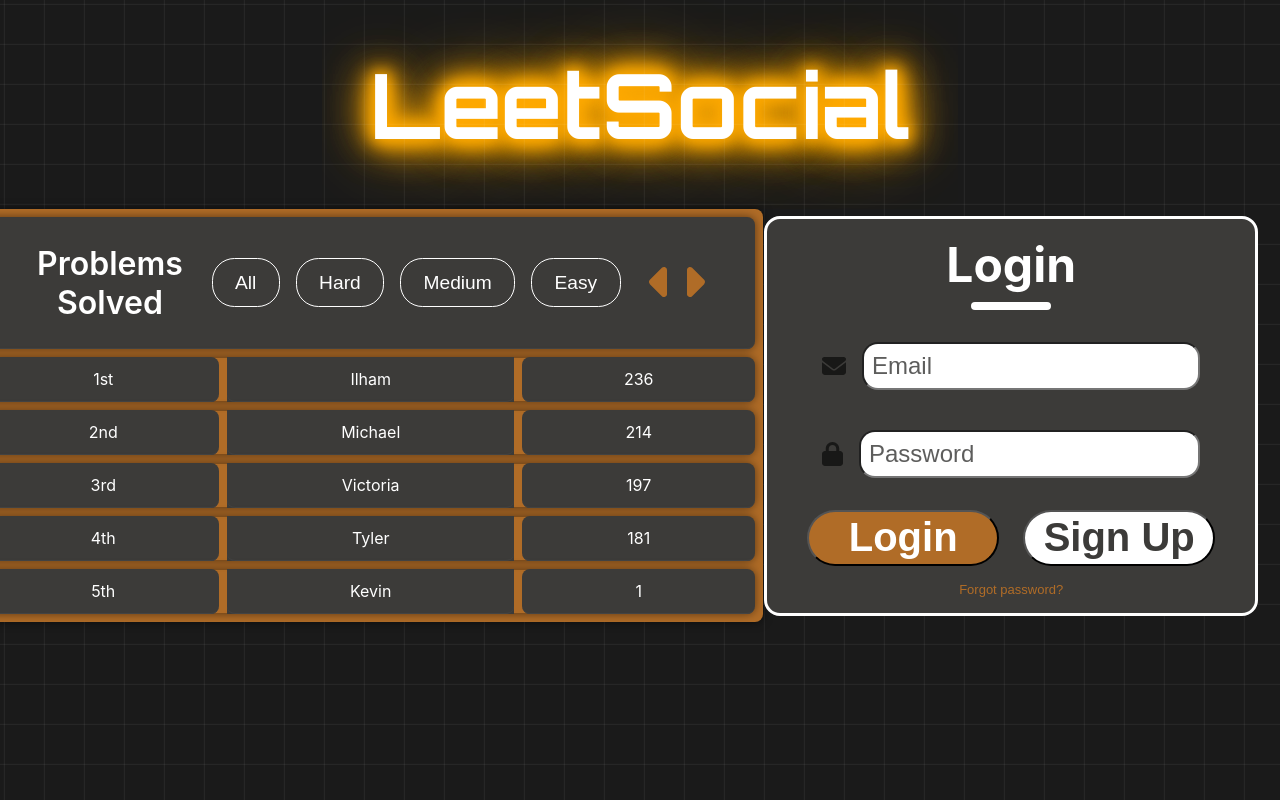
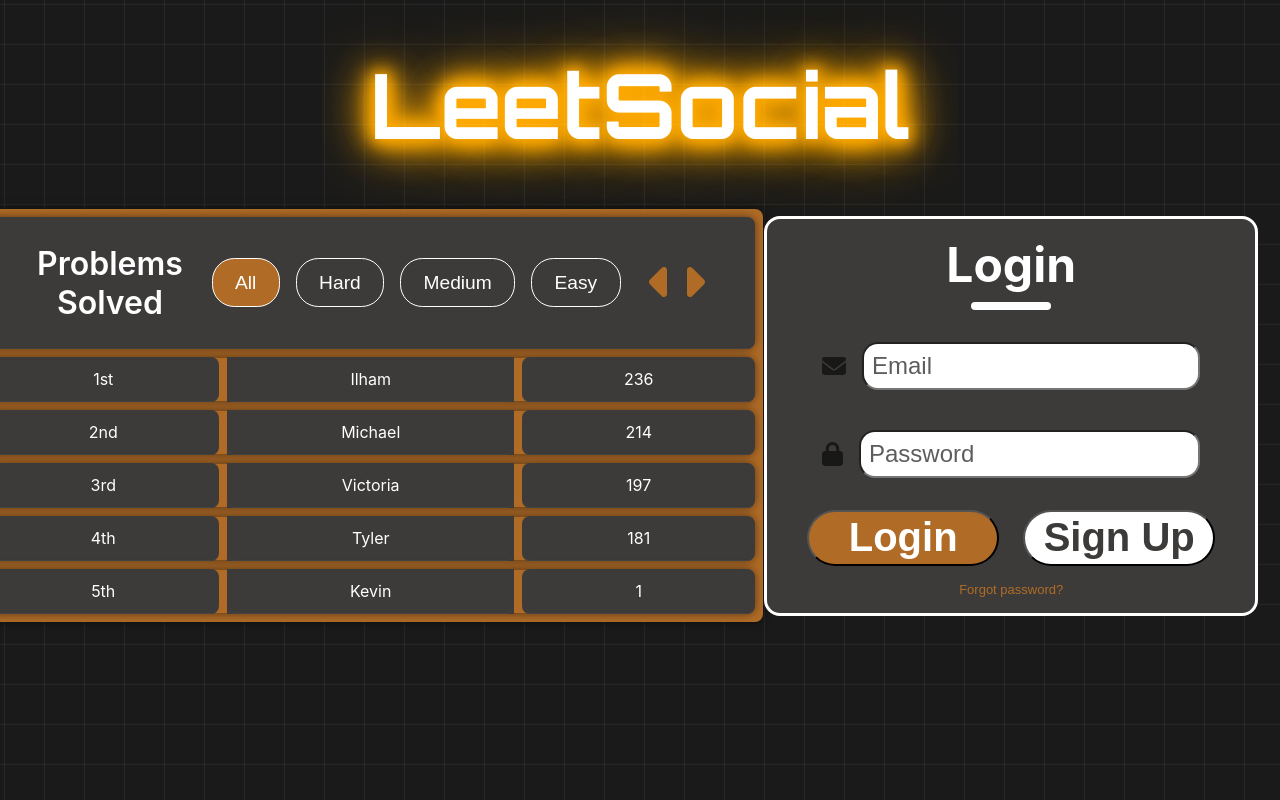
Before and after one commit to thedeclancarter/LeetSocial, a React (Create React App) app in the folder frontend/: page / in a window 1280 px wide. Built offline with nearby package versions, Linux system fonts and the light colour scheme.

Commit message:
fixed issue where leaderboard filter wouldn't go orange for active due to it sharing its classname with ACTable and having different functionality there

```diff
--- a/frontend/src/components/leaderboard/Leaderboard.css
+++ b/frontend/src/components/leaderboard/Leaderboard.css
@@ -56,7 +56,7 @@ td {
     font-size: large;
 }
 
-.tableButton {
+.filterButton, .active {
     padding: 0.8rem 1.4rem;
     font-size: 1.2rem;
     text-align: center;
@@ -69,7 +69,7 @@ td {
     cursor: pointer;
 }
 
-.tableButton:hover {
+.filterButton:hover {
     background-color: #b06c27;
 }
 
--- a/frontend/src/components/leaderboard/Leaderboard.js
+++ b/frontend/src/components/leaderboard/Leaderboard.js
@@ -178,7 +178,7 @@ export default function Leaderboard(props) {
                             <ul>
                                 <button
                                     className={
-                                        difficulty === 0 ? 'tableButton active': 'tableButton'
+                                        difficulty === 0 ? 'filterButton active': 'tableButton'
                                     }
                                     name='All'
                                     onClick={filterTable}
@@ -187,7 +187,7 @@ export default function Leaderboard(props) {
                                 </button>
                                 <button
                                     className={
-                                        difficulty === 1 ? 'tableButton active' : 'tableButton'
+                                        difficulty === 1 ? 'filterButton active' : 'tableButton'
                                     }
                                     name='Hard'
                                     onClick={filterTable}
@@ -196,7 +196,7 @@ export default function Leaderboard(props) {
                                 </button>
                                 <button
                                     className={
-                                        difficulty === 2 ? 'tableButton active' : 'tableButton'
+                                        difficulty === 2 ? 'filterButton active' : 'tableButton'
                                     }
                                     name='Medium'
                                     onClick={filterTable}
@@ -205,7 +205,7 @@ export default function Leaderboard(props) {
                                 </button>
                                 <button
                                     className={
-                                        difficulty === 3 ? 'tableButton active' : 'tableButton'
+                                        difficulty === 3 ? 'filterButton active' : 'tableButton'
                                     }
                                     name='Easy'
                                     onClick={filterTable}
```
